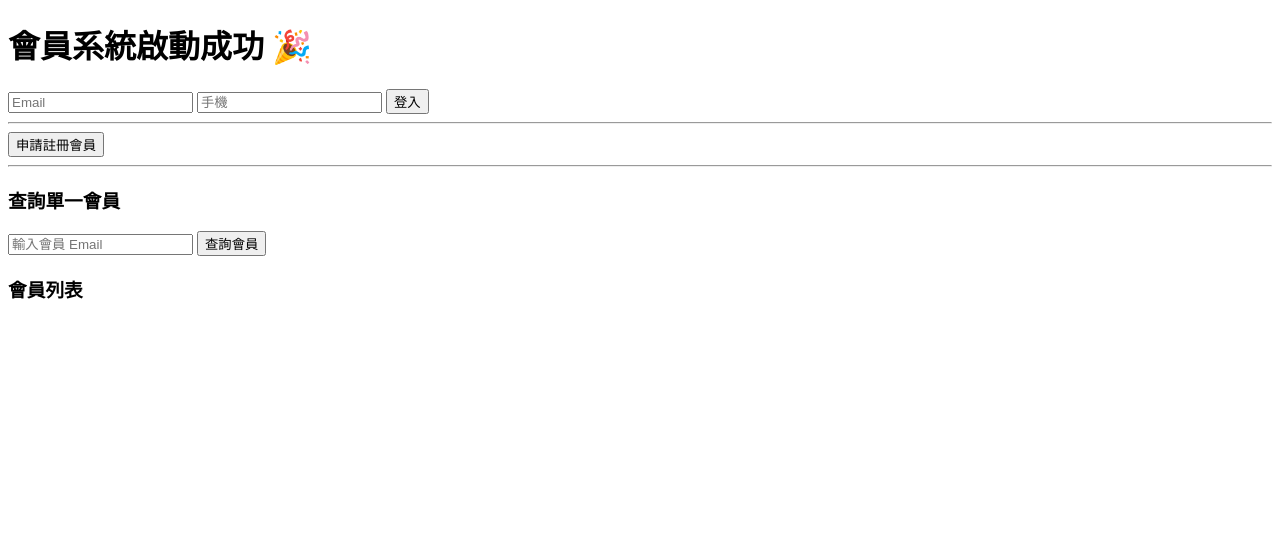
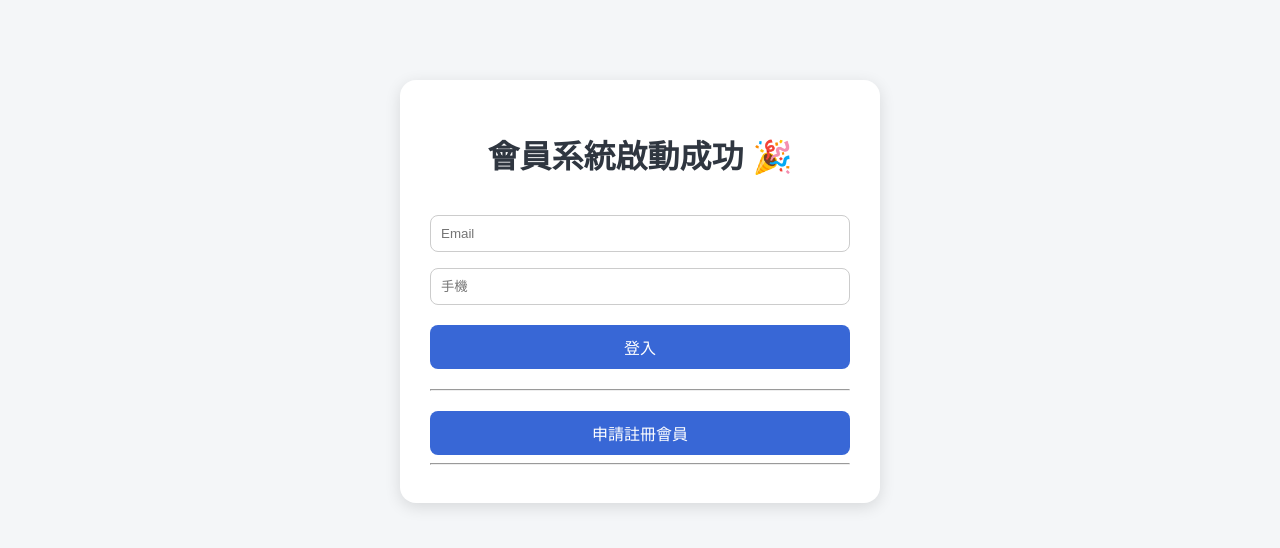
Before and after one commit to CelineH486/membership, a Flask app: page / in a window 1280 px wide. Shown: the top 548 px of the page. Run offline with Flask 3, Linux system fonts and the light colour scheme.

Commit message:
版面美化

```diff
--- a/static/style.css
+++ b/static/style.css
@@ -0,0 +1,59 @@
+body {
+    font-family: Arial, "Microsoft JhengHei", sans-serif;
+    background-color: #f4f6f8;
+    margin: 0;
+    padding: 0;
+}
+
+.container {
+    width: 420px;
+    margin: 80px auto;
+    background: white;
+    padding: 30px;
+    border-radius: 16px;
+    box-shadow: 0 4px 16px rgba(0,0,0,0.12);
+}
+
+h1 {
+    text-align: center;
+    color: #2f3640;
+    margin-bottom: 30px;
+}
+
+input {
+    width: 100%;
+    padding: 10px;
+    margin: 8px 0;
+    border: 1px solid #ccc;
+    border-radius: 8px;
+    box-sizing: border-box;
+}
+
+button {
+    width: 100%;
+    padding: 10px;
+    margin-top: 12px;
+    border: none;
+    border-radius: 8px;
+    background-color: #3867d6;
+    color: white;
+    font-size: 16px;
+    cursor: pointer;
+}
+
+button:hover {
+    background-color: #2d5cc9;
+}
+
+.secondary-btn {
+    background-color: #20bf6b;
+}
+
+.secondary-btn:hover {
+    background-color: #1ba85c;
+}
+
+#loginResult {
+    margin-top: 20px;
+    line-height: 1.8;
+}
--- a/templates/index.html
+++ b/templates/index.html
@@ -2,8 +2,11 @@
 <html>
 <head>
     <title>Membership</title>
+    <link rel="stylesheet" href="/static/style.css">
 </head>
 <body>
+
+<div class="container">
 
 <h1>會員系統啟動成功 🎉</h1>
 
@@ -25,57 +28,9 @@
 
 <hr>
 
-<div id="adminArea">
-
-    <h3>查詢單一會員</h3>
-
-    <input type="text" id="searchEmail" placeholder="輸入會員 Email">
-    <button onclick="searchMember()">查詢會員</button>
-
-    <p id="searchResult"></p>
-
-    <h3>會員列表</h3>
-    <ul id="memberList"></ul>
-
 </div>
 
 <script>
-
-function getMembers() {
-    fetch("/api/members")
-    .then(res => res.json())
-    .then(data => {
-        const list = document.getElementById("memberList");
-        list.innerHTML = "";
-
-        data.forEach(member => {
-            const li = document.createElement("li");
-            li.textContent = member.name + " - " + member.email + " - " + member.level + " - " + member.points + "點";
-            list.appendChild(li);
-        });
-    });
-}
-
-function searchMember() {
-    const email = document.getElementById("searchEmail").value;
-
-    fetch("/api/member/search?email=" + email)
-        .then(res => res.json())
-        .then(data => {
-            const result = document.getElementById("searchResult");
-
-            if (data.message) {
-                result.innerText = data.message;
-            } else {
-                result.innerText =
-                    "姓名：" + data.name +
-                    "｜Email：" + data.email +
-                    "｜等級：" + data.level +
-                    "｜點數：" + data.points +
-                    "｜狀態：" + data.status;
-            }
-        });
-}
 
 function login() {
     const email = document.getElementById("email").value;
@@ -102,7 +57,6 @@ function login() {
 
             document.getElementById("loginBox").style.display = "none";
             document.getElementById("registerBtn").style.display = "none";
-            document.getElementById("adminArea").style.display = "none";
 
             result.innerHTML = `
                 <h3>登入成功</h3>
@@ -130,7 +84,7 @@ window.onload = function () {
 
         document.getElementById("loginBox").style.display = "none";
         document.getElementById("registerBtn").style.display = "none";
-        document.getElementById("adminArea").style.display = "none";
+
 
         document.getElementById("loginResult").innerHTML = `
             <h3>登入成功</h3>
```
Also changed, not shown: templates/register.html (+12 -6 lines).
